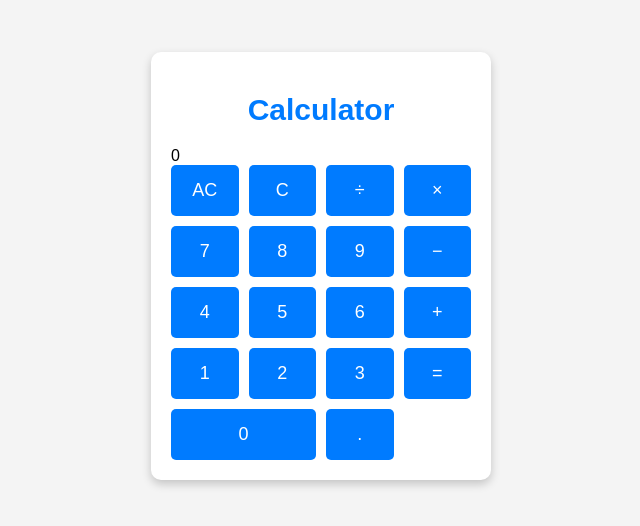
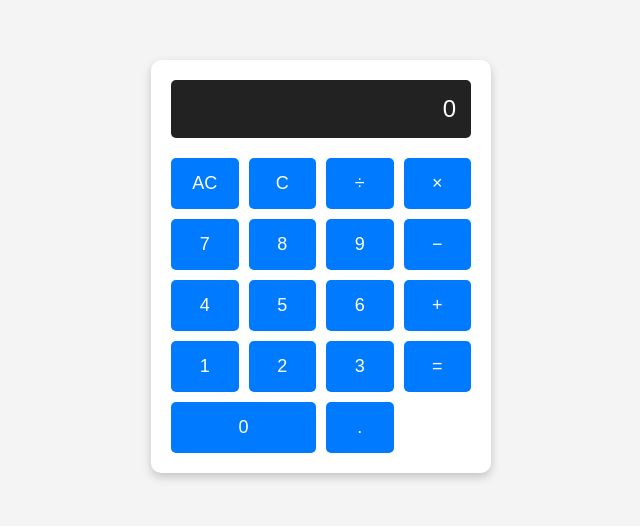
Before and after one commit to Uvlazhnitel/React-Calculator-, a React (Create React App) app: page / in a window 1280 px wide. Shown: the part 134-660 px from the top of the page, without its empty margins (319-959 px from the left). Built offline with nearby package versions, Linux system fonts and the light colour scheme.

Commit message:
Refactor CSS and update calculator functionality

```diff
--- a/src/App.css
+++ b/src/App.css
@@ -6,12 +6,6 @@
     justify-content: center;
     align-items: center;
     height: 100vh;
-}
-
-.title{
-    text-align: center;
-    font-size: 30px;
-    color: #007bff;
 }
 
 .calculator {
--- a/src/App.js
+++ b/src/App.js
@@ -6,6 +6,8 @@
   const [result, setResult] = useState(null);
 
   const handleInput = (value) => {
+    setResult('')
+    setInput('')
     setInput(input + value);
   };
 
@@ -16,6 +18,7 @@
 
   const deleteLast = () => {
     setInput(input.slice(0, -1));
+    setResult('')
   };
 
   const calculate = () => {
@@ -29,11 +32,11 @@
 
 
   return (
-    <div className='calculator'>
-      <h1 className='title'>Calculator</h1>
-      <div className='calculator__container'>
-        <div className = 'calculator_input'>{input || 0 }</div>
-        <div className='calculator_result'>{result}</div>
+    <div className="calculator">
+        <div className="display">
+            <div className="input">{input || '0'}</div>
+            <div className="result">{result !== null ? `= ${result}` : ''}</div>
+        </div>
         <div className="buttons">
             <button onClick={clearInput}>AC</button>
             <button onClick={deleteLast}>C</button>
@@ -59,7 +62,6 @@
             <button onClick={() => handleInput('.')}>.</button>
         </div>
     </div>
-    </div>
 );
 }
 
```
Lines whose indentation alone changed are shown as unchanged.
